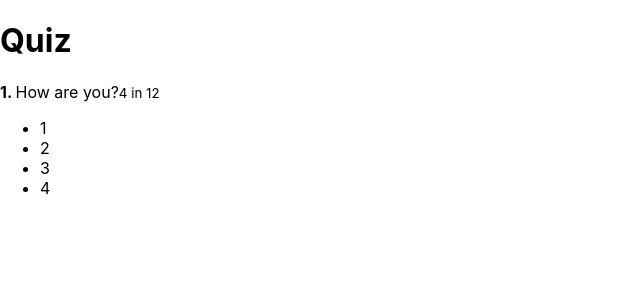
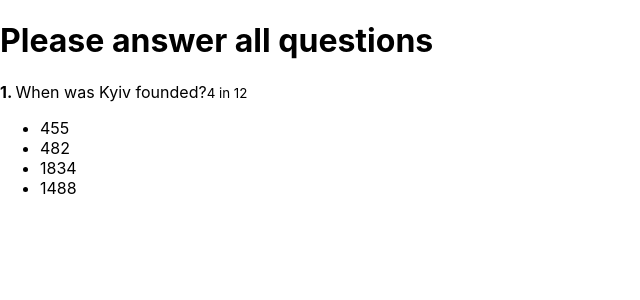
Before and after one commit to Insanch1k/Quizzes-App, a React app: page / in a window 1280 px wide. Shown: the top 300 px of the page, without its empty margins (0-640 px from the left). Built offline with nearby package versions, Linux system fonts and the light colour scheme.

Commit message:
Answers components

```diff
--- a/src/components/ActiveQuiz/ActiveQuiz.js
+++ b/src/components/ActiveQuiz/ActiveQuiz.js
@@ -1,22 +1,21 @@
 import React from 'react'
 import classes from './ActiveQuiz.css'
+import AnswersList from "./AnswersList/AnswersList";
 
 const ActiveQuiz = props => (
   <div className={classes.ActiveQuiz}>
     <p className={classes.Question}>
       <span><strong>1. </strong>
-      How are you?
+        { props.question }
       </span>
 
       <small>4 in 12</small>
     </p>
 
-    <ul>
-      <li>1</li>
-      <li>2</li>
-      <li>3</li>
-      <li>4</li>
-    </ul>
+    <AnswersList
+      answers={props.answers}
+      onAnswerClick={props.onAnswerClick}
+    />
   </div>
 )
 
--- /dev/null
+++ b/src/components/ActiveQuiz/AnswersList/AnswerItem/AnswerItem.css
@@ -0,0 +1,12 @@
+.AnswerItem {
+    border: 1px solid white;
+    border-radius: 5px;
+    padding: 5px 10px;
+    margin-bottom: 5px;
+    cursor: pointer;
+}
+
+.AnswerItem:hover {
+    background: rgba(255,255,255,.2);
+    transition: background .22s ease-in-out;
+}
--- /dev/null
+++ b/src/components/ActiveQuiz/AnswersList/AnswerItem/AnswerItem.js
@@ -0,0 +1,15 @@
+import React from 'react'
+import classes from './AnswerItem.css'
+
+const AnswerItem = props => {
+  return (
+    <li
+      className={classes.AnswerItem}
+      onClick={() => props.onAnswerClick(props.answer.id)}
+    >
+      { props.answer.text }
+    </li>
+  )
+}
+
+export default AnswerItem
--- /dev/null
+++ b/src/components/ActiveQuiz/AnswersList/AnswersList.css
@@ -0,0 +1,5 @@
+.AnswersList {
+    list-style: none;
+    margin: 0;
+    padding: 0;
+}
--- /dev/null
+++ b/src/components/ActiveQuiz/AnswersList/AnswersList.js
@@ -0,0 +1,19 @@
+import React from 'react'
+import classes from './AnswersList.css'
+import AnswerItem from "./AnswerItem/AnswerItem";
+
+const AnswersList = props => (
+  <ul className={classes.AnswersList}>
+    { props.answers.map((answer, index) => {
+      return (
+        <AnswerItem
+          key={index}
+          answer={answer}
+          onAnswerClick={props.onAnswerClick}
+        />
+      )
+    }) }
+  </ul>
+)
+
+export default AnswersList
--- a/src/containers/Quiz/Quiz.js
+++ b/src/containers/Quiz/Quiz.js
@@ -4,7 +4,22 @@
 
 class Quiz extends Component {
   state = {
-    quiz: []
+    quiz: [
+      {
+        rightAnswer: 2,
+        question: 'When was Kyiv founded?',
+        answers: [
+          { text: '455', id: 1},
+          { text: '482', id: 2},
+          { text: '1834', id: 3},
+          { text: '1488', id: 4},
+        ]
+      }
+    ]
+  }
+
+  onAnswerClickHandler = answerId => {
+    console.log('Answer id: ', answerId)
   }
 
   render() {
@@ -13,8 +28,13 @@
 
 
         <div className={classes.QuizWrapper}>
-          <h1>Quiz</h1>
-          <ActiveQuiz/>
+          <h1>Please answer all questions</h1>
+
+          <ActiveQuiz
+            answers={this.state.quiz[0].answers}
+            question={this.state.quiz[0].question}
+            onAnswerClick={this.onAnswerClickHandler}
+          />
         </div>
       </div>
     )
```
